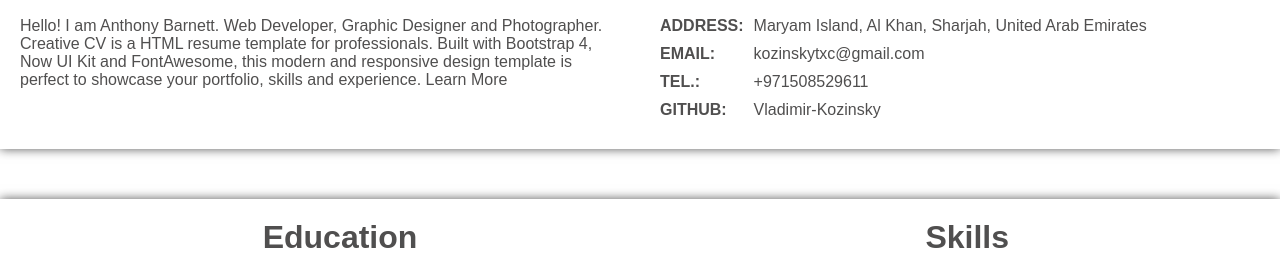
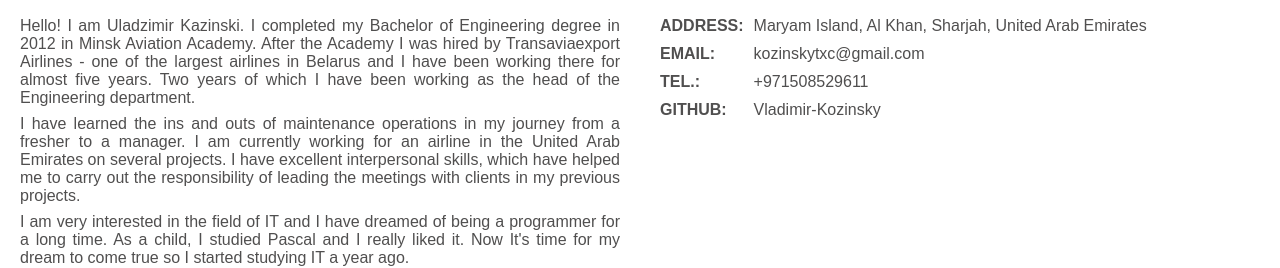
Before and after one commit to Vladimir-Kozinsky/rsschool-cv-RS2022-stage-0, a plain HTML site: page index.html in a window 1280 px wide. Shown: the part 688-956 px from the top of the page. Drawn offline with Linux system fonts and the light colour scheme.

Commit message:
feat: fill about block

```diff
--- a/index.html
+++ b/index.html
@@ -13,7 +13,7 @@
     <header class="container">
         <div id="panel" class=" container header-container">
             <div class="logo">
-                <h3>Curriculum vitae</h2>
+                <h3>Curriculum vitae</h3>
             </div>
             <nav class="menu">
                 <ul>
@@ -50,11 +50,25 @@
                 <div class="about">
                     <h2 id='about'>About</h2>
                     <p>
-                        Hello! I am Anthony Barnett. Web Developer, Graphic Designer and Photographer.
-                        Creative CV is a HTML resume template for professionals. Built with Bootstrap 4, Now UI Kit and
-                        FontAwesome, this modern and responsive design template is perfect to showcase your portfolio,
-                        skills and experience. Learn More
+                        Hello! I am Uladzimir Kazinski. I completed my
+                        Bachelor of Engineering degree in 2012 in Minsk Aviation Academy. After the Academy I was hired
+                        by
+                        Transaviaexport Airlines - one of the largest airlines in Belarus and I have been working there
+                        for almost
+                        five years. Two years of which I have been working as the head of the Engineering department.
                     </p>
+                    <p>
+                        I have learned the ins and outs of maintenance operations in my journey from a fresher to a
+                        manager.
+                        I am currently working for an airline in the United Arab Emirates on several projects.
+                        I have excellent interpersonal skills, which have helped me to carry out the responsibility of
+                        leading the
+                        meetings with clients in my previous projects.
+                    </p>
+                    <p>I am very interested in the field of IT and I have dreamed of being a programmer for a long
+                        time. As a child,
+                        I studied Pascal and I really liked it. Now It's time for my dream to come true so I started
+                        studying IT a year ago.</p>
                 </div>
                 <div class="contacts">
                     <h2 id="contacts">Contacts</h2>
@@ -161,9 +175,9 @@
         }
         <span class="text-color-purpure">render</span>() {
             return (
-               <span class="text-color-blue">&lt</span><span class="text-color-green">div</span> <span class="text-color-blue">className</span>={s.<span class="text-color-blue">clock</span>}<span class="text-color-blue">></span>
-                   <span class="text-color-blue">&lt</span><span class="text-color-green">h3</span><span class="text-color-blue">&gt</span>Time:{this.<span class="text-color-blue">state</span>.<span class="text-color-blue">date</span>.<span class="text-color-purpure">toLocaleTimeString</span>()}<span class="text-color-blue">&lt/</span><span class="text-color-green">h3</span><span class="text-color-blue">&gt</span>
-               <span class="text-color-blue">&lt/</span><span class="text-color-green">div</span><span class="text-color-blue">&gt</span>
+               <span class="text-color-blue">&lt;</span><span class="text-color-green">div</span> <span class="text-color-blue">className</span>={s.<span class="text-color-blue">clock</span>}<span class="text-color-blue">></span>
+                   <span class="text-color-blue">&lt;</span><span class="text-color-green">h3</span><span class="text-color-blue">&gt;</span>Time:{this.<span class="text-color-blue">state</span>.<span class="text-color-blue">date</span>.<span class="text-color-purpure">toLocaleTimeString</span>()}<span class="text-color-blue">&lt;/</span><span class="text-color-green">h3</span><span class="text-color-blue">&gt;</span>
+               <span class="text-color-blue">&lt;/</span><span class="text-color-green">div</span><span class="text-color-blue">&gt;</span>
             )
         }
     }
@@ -266,7 +280,7 @@
         <div class="container developerInfo-container">
             <div class="rsschol-link">
                 <a href="https://rs.school/js-stage0/"><img src="./assets/rs_school_js.svg" alt="logo-rsschool"></a>
-                <a href="https: //rs.school/js-stage0/">© 2022 The Rolling Scopes</a>
+                <a href="https://rs.school/js-stage0/">© 2022 The Rolling Scopes</a>
             </div>
 
             <div class="footer-links">
--- a/style.css
+++ b/style.css
@@ -154,6 +154,12 @@
      padding: 20px;
  }
 
+ .about p {
+     text-align:justify;
+     margin-top: 8px;
+
+ }
+
  .contacts {
      width: 50%;
      padding: 20px;
@@ -238,7 +244,8 @@
  .portfolioItem-img:hover {
      opacity: 0.7;
  }
-.code-example pre {
+
+ .code-example pre {
      width: 610px;
      background: rgb(39, 39, 39);
      color: rgb(211, 210, 210);
@@ -253,26 +260,26 @@
      border-radius: 15px;
 
  }
- .code-example {
- }
+
  .text-color-red {
      color: rgb(219, 33, 0);
  }
+
  .text-color-blue {
      color: rgb(137, 177, 252);
  }
+
  .text-color-orange {
      color: orange;
  }
+
  .text-color-purpure {
      color: rgb(189, 129, 189);
  }
+
  .text-color-green {
      color: rgb(3, 211, 3);
  }
-
-
-
 
  /* EXPERIENCE */
  .experience-container {
```
